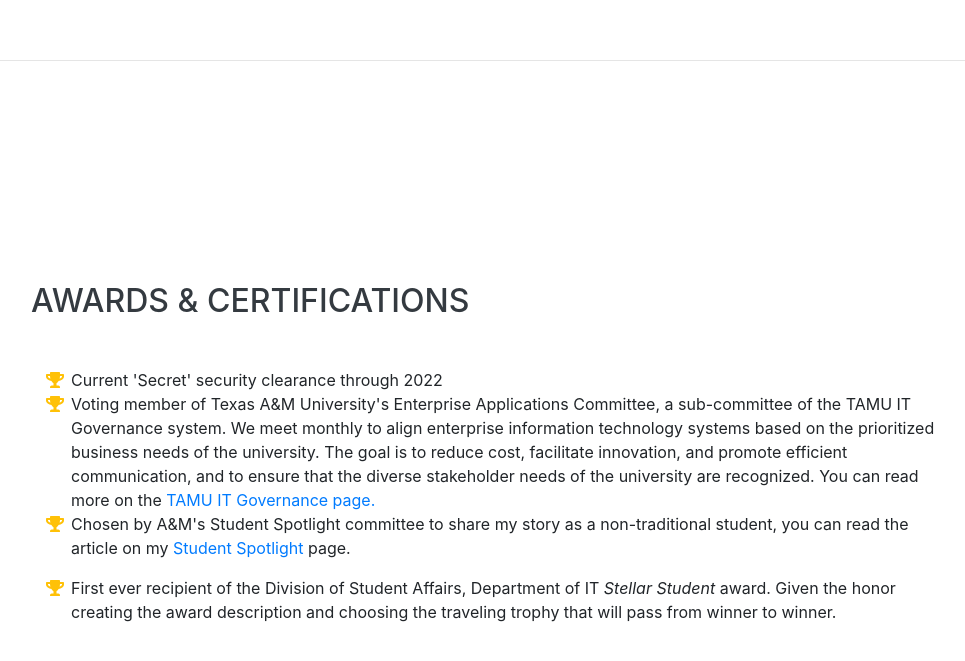
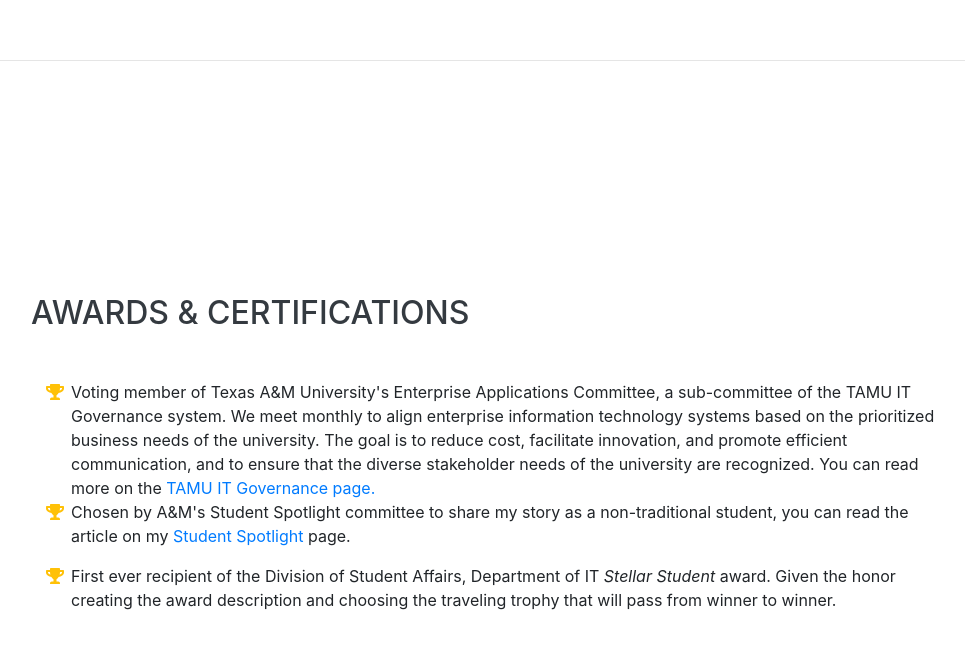
Before and after one commit to boogity/williamdell.com, a website with bundled scripts: page index.html in a window 1280 px wide. Shown: the part 4671-5332 px from the top of the page, without its empty margins (289-1254 px from the left). Built offline with nearby package versions, Linux system fonts and the light colour scheme; a web font is replaced by a local one.

Commit message:
Removed clearance info

```diff
--- a/index.html
+++ b/index.html
@@ -328,10 +328,6 @@
 
           <li>
             <i class="fa-li fa fa-trophy text-warning"></i>
-            Current 'Secret' security clearance through 2022
-          </li>
-          <li>
-            <i class="fa-li fa fa-trophy text-warning"></i>
             Voting member of Texas A&amp;M University's Enterprise Applications Committee, a sub-committee of the TAMU IT Governance system.
             We meet monthly to align enterprise information technology systems based on the prioritized business needs of the university.
             The goal is to reduce cost, facilitate innovation, and promote efficient communication, and to ensure that the diverse stakeholder needs of the university are recognized.
```
